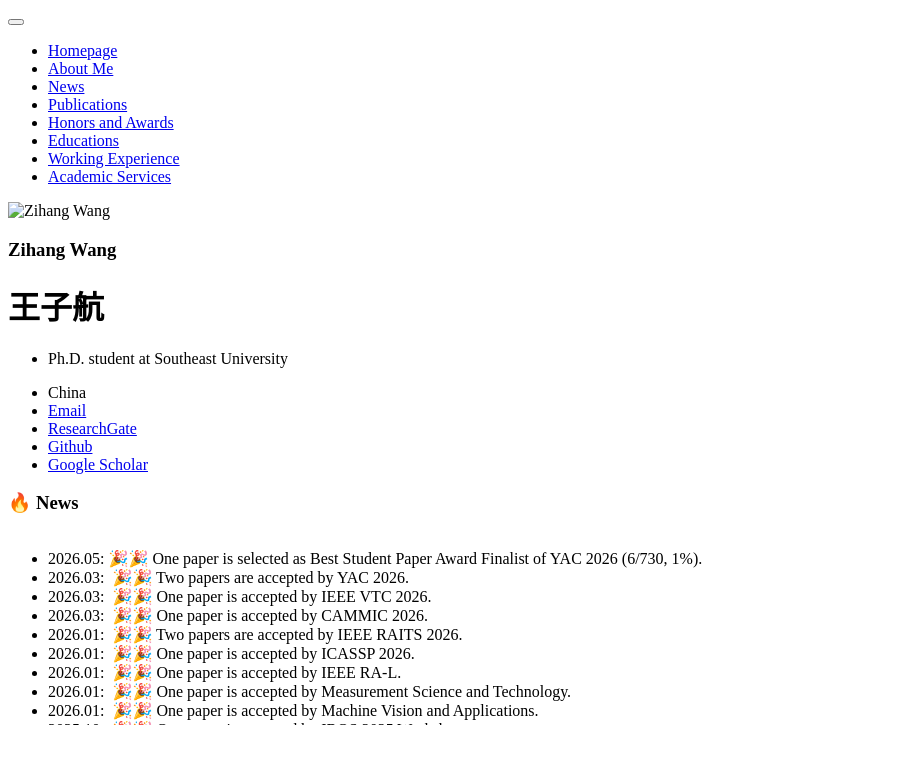
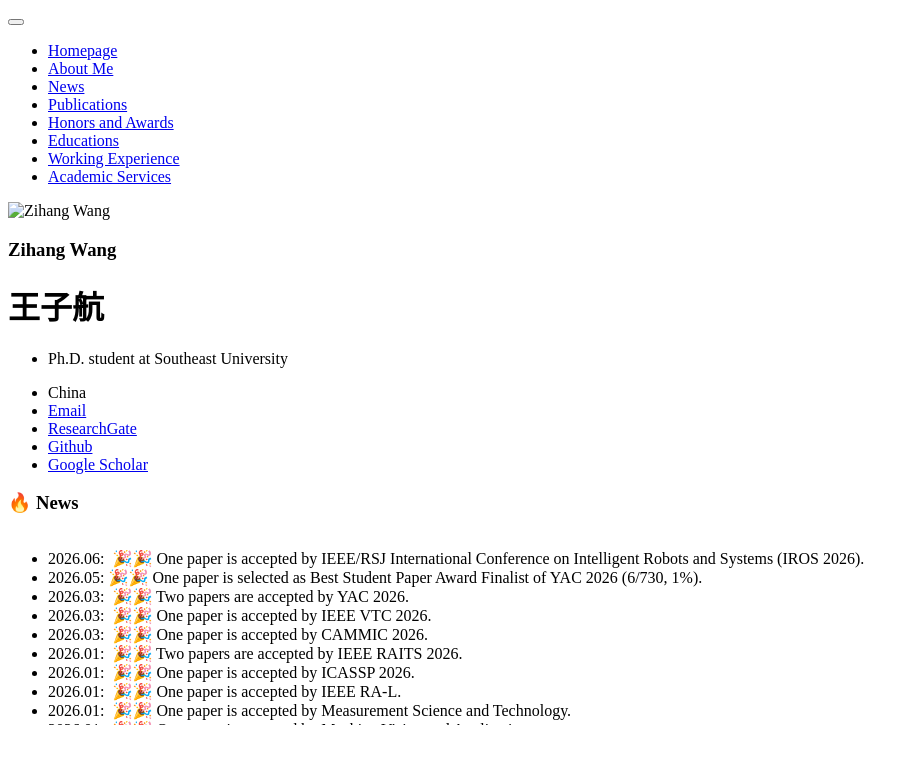
Before and after one commit to wangzihanggg/wangzihanggg.github.io, a Jekyll site: the page built from _pages/includes/news.md, in a window 1280 px wide. Shown: the top 764 px of the page, without its empty margins (0-915 px from the left). Built offline with Jekyll 4.4.1, drawn with Linux system fonts in a browser that asks for light colours; our own code applies the rules of GitHub Pages for plain Markdown files.

Commit message:
Add new paper acceptance to news section

```diff
--- a/_pages/includes/news.md
+++ b/_pages/includes/news.md
@@ -57,6 +57,7 @@
   </ul> -->
 
   <ul>
+    <li>2026.06: &nbsp;🎉🎉 One paper is accepted by IEEE/RSJ International Conference on Intelligent Robots and Systems (IROS 2026).</li>
     <li>2026.05: 🎉🎉 One paper is selected as Best Student Paper Award Finalist of YAC 2026 (6/730, 1%).</li>
     <li>2026.03: &nbsp;🎉🎉 Two papers are accepted by YAC 2026.</li>
     <li>2026.03: &nbsp;🎉🎉 One paper is accepted by IEEE VTC 2026.</li>
```
